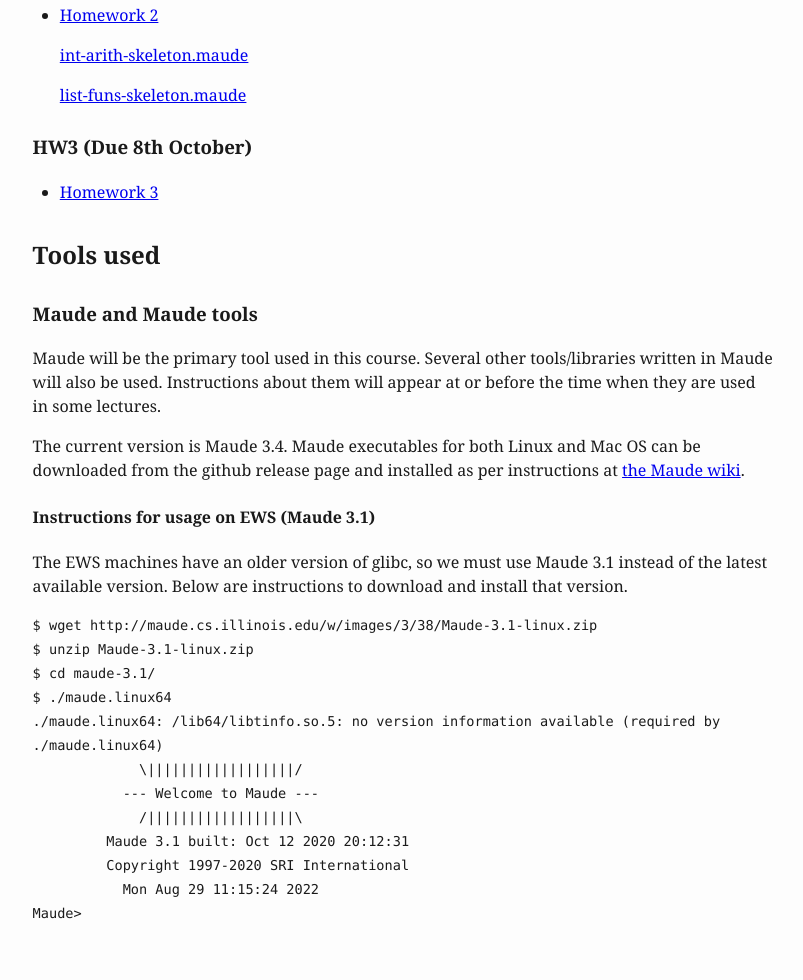
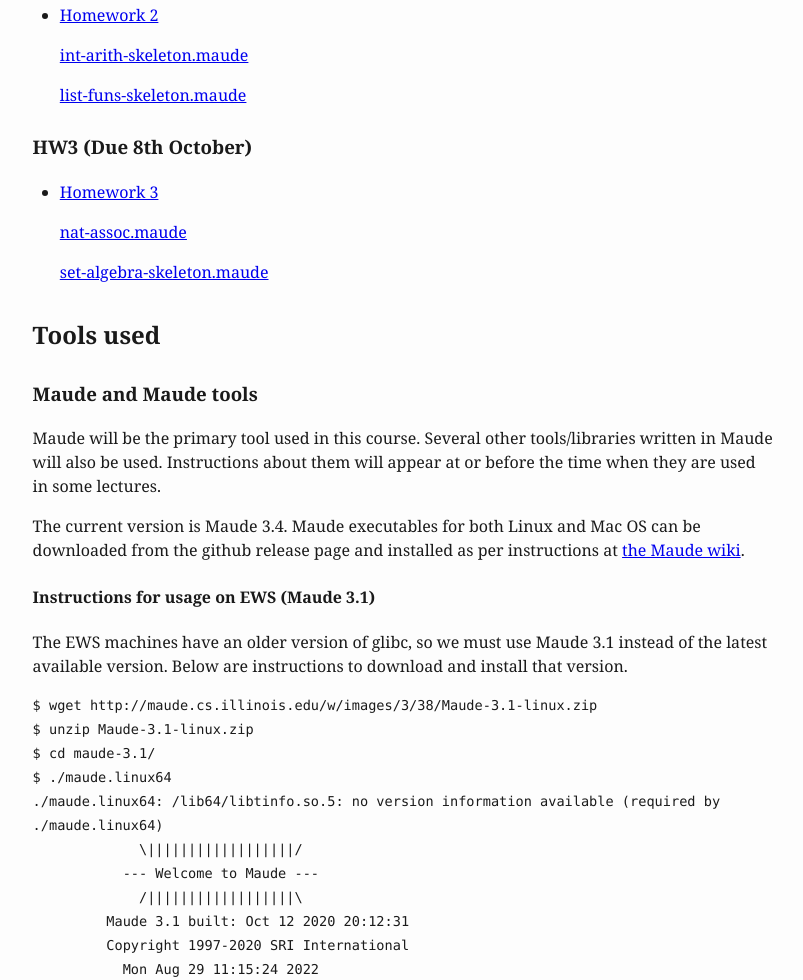
Before and after one commit to nishantjr/cs476-website-fa24, a plain HTML site: page index.html in a window 1280 px wide. Shown: the part 3459-4439 px from the top of the page, without its empty margins (345-1148 px from the left). Drawn offline with Linux system fonts and the light colour scheme.

Commit message:
Add skeletons

```diff
--- a/index.html
+++ b/index.html
@@ -388,7 +388,10 @@ href="homework/list-funs-skeleton.maude">list-funs-skeleton.maude</a></p></li>
 </ul>
 <h3 id="hw3-due-8th-october">HW3 (Due 8th October)</h3>
 <ul>
-<li><a href="homework/hw3-24.pdf">Homework 3</a></li>
+<li><p><a href="homework/hw3-24.pdf">Homework 3</a></p>
+<p><a href="homework/nat-assoc.maude">nat-assoc.maude</a></p>
+<p><a
+href="homework/set-algebra-skeleton.maude">set-algebra-skeleton.maude</a></p></li>
 </ul>
 <h2 id="tools-used">Tools used</h2>
 <h3 id="maude-and-maude-tools">Maude and Maude tools</h3>
```
Also changed, not shown: 3 other files.
